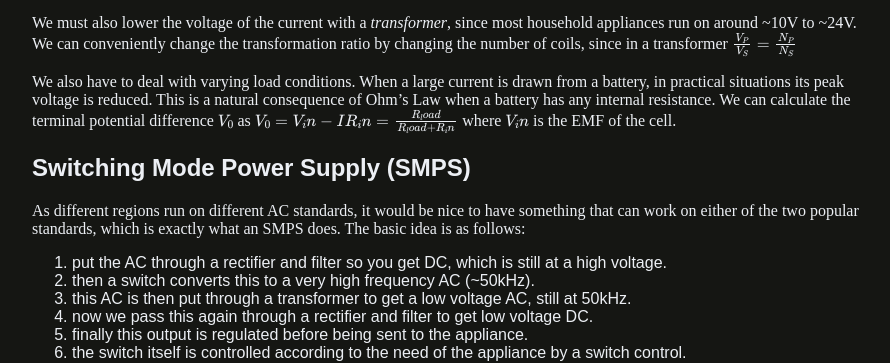
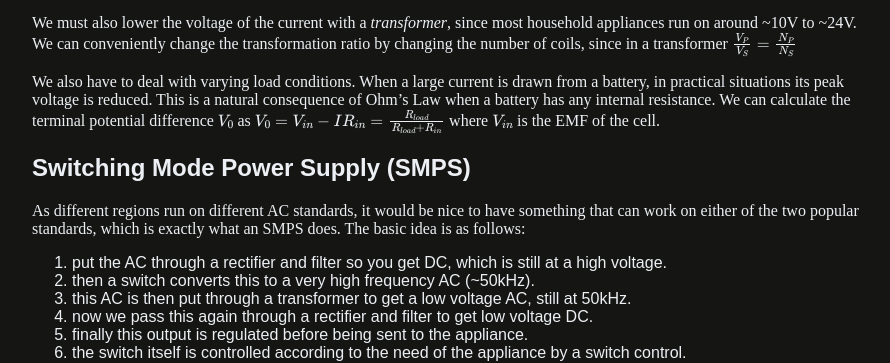
Before and after one commit to iiit-notebook/iiit-notebook.github.io, a Jekyll site: the page built from _posts/2020-09-22-ict-lecture-3.md, in a window 1280 px wide. Shown: the part 1032-1395 px from the top of the page, without its empty margins (192-1082 px from the left). Built offline with Jekyll 4.4.1, drawn with Linux system fonts in a browser that asks for light colours; formulas are drawn with MathJax 3.

Commit message:
added c pro 22

```diff
--- a/_posts/2020-09-22-ict-lecture-3.md
+++ b/_posts/2020-09-22-ict-lecture-3.md
@@ -28,18 +28,18 @@
 
 *Why is AC mains a sinusoidally-varying wave?*
 AC Mains varies as a sinusoidal function, essentially because of the way it is commonly generated.
-We use turbines, which are rotated in some form or the other to generate our electricity, often by steam or falling water.  Assuming an ideal case where we are able to rotate the turbines at a constant angular velocity $\omega$
+We use turbines, which are rotated in some form or the other to generate our electricity, often by steam or falling water. Assuming an ideal case where we are able to rotate the turbines at a constant angular velocity $\omega$
 Then the magnetic flux through the coil which we use in the generator is given by $\phi = nAB\cos{\omega t}$, and by Faraday-Lens' Law, we have the induced potential difference,
 $$E = - \frac{d\phi}{dt} = nAB\omega \sin{\omega t}$$
 
 To get DC, we must first *rectify* the sine wave, so that it only has one polarity, and then we must *filter* it to smooth it out into a better, more stable current. These are our two main steps.
 
 We must also lower the voltage of the current with a *transformer*, since most household appliances run on around ~10V to ~24V. We can conveniently change the transformation ratio by changing the number of coils, since in a transformer
-$$\frac{V_P}{V_S} = \frac{N_P}{N_S}$$
+$$\frac{V_{ P }}{V_{ S }} = \frac{N_{ P }}{N_{ S }}$$
 
-We also have to deal with varying load conditions. When a large current is drawn from a battery, in practical situations its peak voltage is reduced. This is a natural consequence of Ohm's Law when a battery has any internal resistance. We can calculate the terminal potential difference $V_0$ as
-$$V_0 = V_in - IR_in = \frac{R_load}{R_load + R_in}$$
-where $V_in$ is the EMF of the cell.
+We also have to deal with varying load conditions. When a large current is drawn from a battery, in practical situations its peak voltage is reduced. This is a natural consequence of Ohm's Law when a battery has any internal resistance. We can calculate the terminal potential difference $V_{ 0 }$ as
+$$V_{ 0 } = V_{ in } - IR_{ in } = \frac{R_{ load }}{R_{ load } + R_{ in }}$$
+where $V_{ in }$ is the EMF of the cell.
 
 ## Switching Mode Power Supply (SMPS)
 
```
Also changed, not shown: 2020-11-06-c-pro-lecture-22.md (added, +93 -0 lines).
